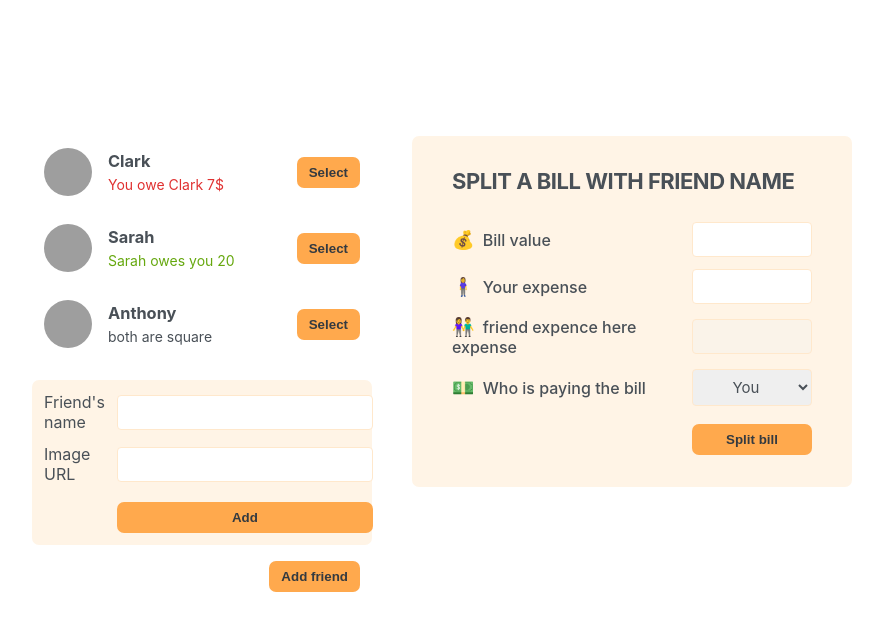
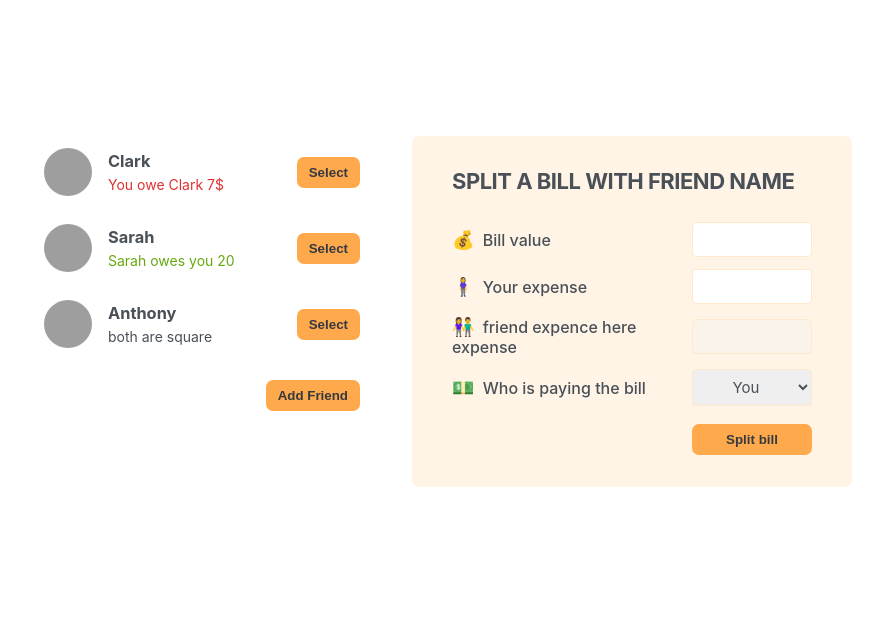
Before and after one commit to Faraan10/bill-calculator, a React (Vite) app: page / in a window 1280 px wide. Shown: the top 630 px of the page, without its empty margins (198-1081 px from the left). Built offline with nearby package versions, Linux system fonts and the light colour scheme; grey boxes are pictures that could not be loaded.

Commit message:
custom button updated

```diff
--- a/src/App.jsx
+++ b/src/App.jsx
@@ -23,14 +23,25 @@
 import FormAddFriend from "./components/FormAddFriend";
 import Button from "./components/Button";
 import FormSplitBill from "./components/FormSplitBill";
+import { useState } from "react";
 
 const App = () => {
+  const [showFriend, setShowFriend] = useState(false);
+
+  const handleClick = () => {
+    setShowFriend((show) => !show); // getting the latest state which is
+    // more accurate way than setShowFriend(!showFriend)
+  };
+  // console.log(showFriend);
+
   return (
     <div className="app">
       <div className="sidebar">
         <FriendsList initialFriends={initialFriends} />
-        <FormAddFriend />
-        <Button>Add friend</Button>
+        {showFriend && <FormAddFriend />}
+        <Button onClick={handleClick}>
+          {showFriend ? `Close` : `Add Friend`}
+        </Button>
       </div>
       <FormSplitBill />
     </div>
--- a/src/components/Button.jsx
+++ b/src/components/Button.jsx
@@ -1,4 +1,8 @@
-const Button = ({ children }) => {
-  return <button className="button">{children}</button>;
+const Button = ({ children, onClick }) => {
+  return (
+    <button className="button" onClick={onClick}>
+      {children}
+    </button>
+  );
 };
 export default Button;
```
